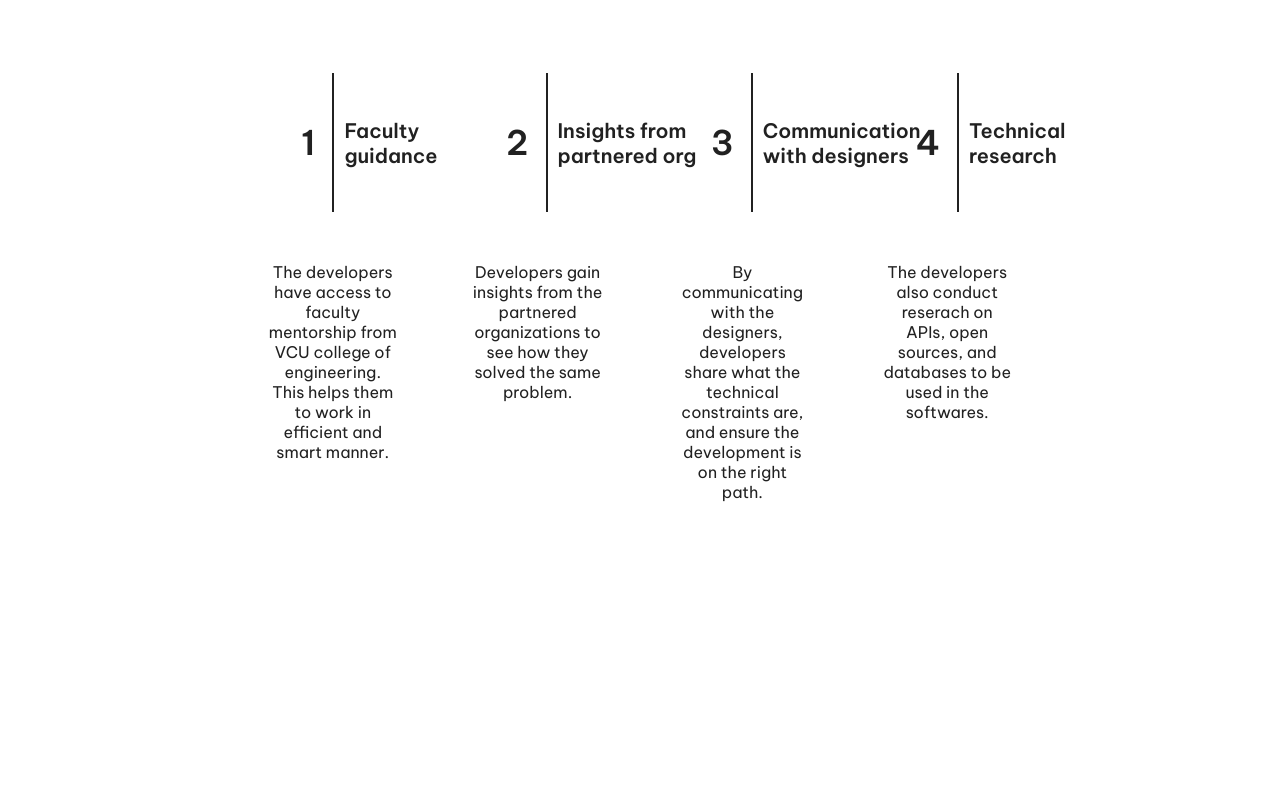
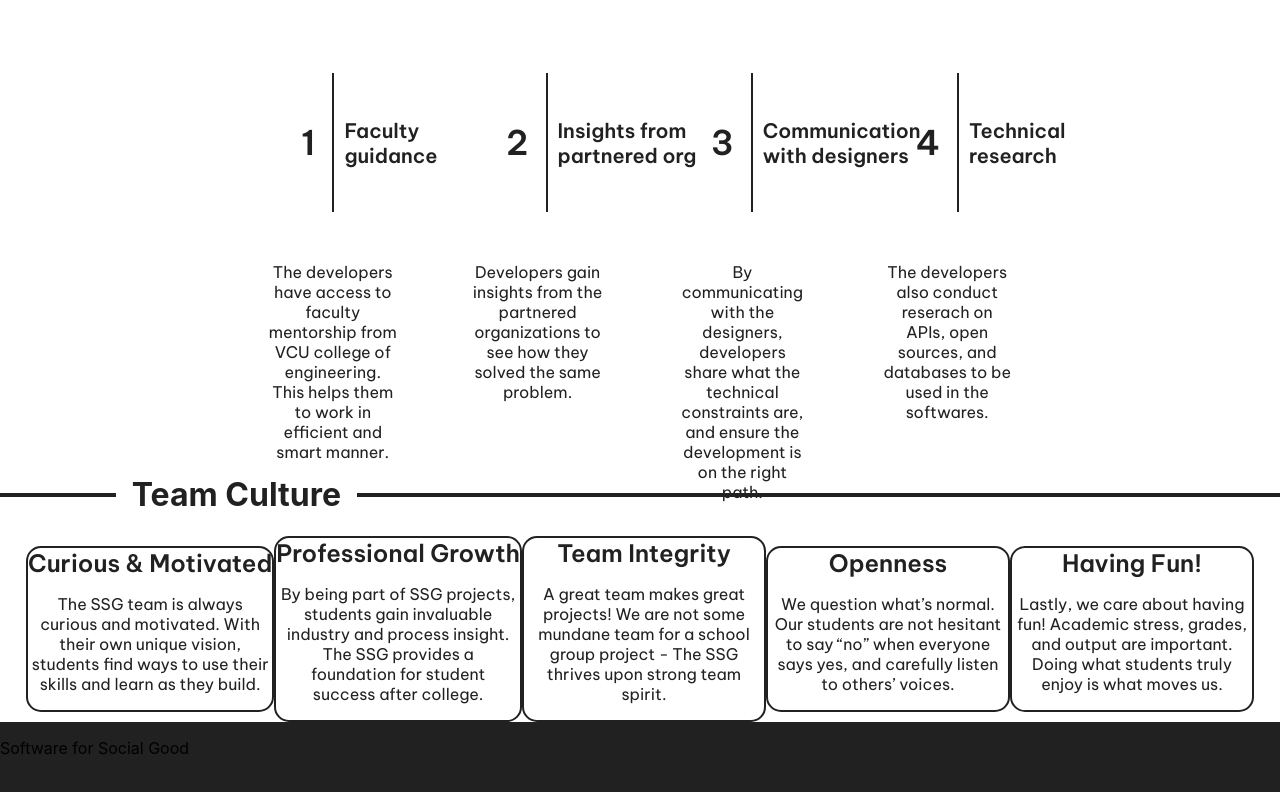
Before and after one commit to vcu-ssg/software-for-social-good-website, a Next.js app: page /about in a window 1280 px wide. Shown: the part 1931-2723 px from the top of the page. Before the commit the page ends 2433 px from the top, so only its background shows below. Built offline with nearby package versions, Linux system fonts and the light colour scheme.

Commit message:
Refactored and Reformatted the StudentVoices.js and nearly completed the About page without the pictures

```diff
--- a/components/Footer.js
+++ b/components/Footer.js
@@ -4,10 +4,8 @@
 {
 
     return(
-        <div>
-            <nav className={ styles.footer }>
-
-            </nav>
+        <div className={ styles.container }>
+            <p>Software for Social Good</p>
         </div>
     )
 }
--- /dev/null
+++ b/components/PageDividerTitle.js
@@ -0,0 +1,18 @@
+import styles from '../styles/PageDividerTitle.module.css'
+
+const PageDividerTitle = (props) =>
+{
+    return(
+        <div className={ styles.container }>
+            <div className={ styles.lineLeft }/>
+            <div className={ styles.headerContainer }>
+                <h1 className= { styles.headerTitle }>{ props.text }</h1>
+            </div>
+            <div className={ styles.lineRight }/>
+        </div>
+    )
+}
+
+
+
+export default PageDividerTitle;
--- a/pages/about.js
+++ b/pages/about.js
@@ -3,6 +3,8 @@
 import Navbar from "../components/Navbar";
 import styles from "../styles/About.module.css"
 import CardMembers from "../components/CardMembers";
+import PageDividerTitle from "../components/PageDividerTitle";
+import Footer from "../components/Footer";
 
 const developersTeam = [
     {
@@ -52,6 +54,29 @@
         orderNumber: 4,
         operationTitle: "Technical\nresearch",
         operationDesc: "The developers also conduct reserach on APIs, open sources, and databases to be used in the softwares."
+    }
+]
+
+const teamCulture = [
+    {
+        cardTitle: "Curious & Motivated",
+        cardDesc: "The SSG team is always curious and motivated. With their own unique vision, students find ways to use their skills and learn as they build."
+    },
+    {
+        cardTitle: "Professional Growth",
+        cardDesc: "By being part of SSG projects, students gain invaluable industry and process insight. The SSG provides a foundation for student success after college."
+    },
+    {
+        cardTitle: "Team Integrity",
+        cardDesc: "A great team makes great projects! We are not some mundane team for a school group project - The SSG thrives upon strong team spirit."
+    },
+    {
+        cardTitle: "Openness",
+        cardDesc: "We question what’s normal. Our students are not hesitant to say “no” when everyone says yes, and carefully listen to others’ voices."
+    },
+    {
+        cardTitle: "Having Fun!",
+        cardDesc: "Lastly, we care about having fun! Academic stress, grades, and output are important. Doing what students truly enjoy is what moves us."
     }
 ]
 
@@ -118,7 +143,19 @@
                             )
                         })}
                     </div>
+                    <PageDividerTitle text="Team Culture"/>
                 </div>
+                <div className= { styles.teamCultureSection }>
+                        {teamCulture.map((card) => {
+                            return(
+                                <div className={ styles.teamCultureCard }>
+                                    <h7 className={ styles.teamCultureHeader }> { card.cardTitle } </h7>
+                                    <p className={ styles.teamCultureDesc }> { card.cardDesc } </p>
+                                </div>
+                            )
+                        })}
+                </div>
+                <Footer/>
             </div>
         </div>
     )
--- a/pages/forstudents.js
+++ b/pages/forstudents.js
@@ -1,6 +1,6 @@
 import Navbar from "../components/Navbar";
 import ForStudentsLanding from "../components/ForStudentsLanding";
-import StudentVoices from "../components/StudentVoices";
+import PageDividerTitle from "../components/PageDividerTitle";
 
 export default function forstudents()
 {
@@ -8,7 +8,7 @@
         <div>
             <Navbar/>
             <ForStudentsLanding/>
-            <StudentVoices/>
+            <PageDividerTitle text="Student Voices"/>
         </div>
     )
 }
--- a/styles/About.module.css
+++ b/styles/About.module.css
@@ -192,3 +192,47 @@
     text-align: center;
     color: #212121;
 }
+
+.teamCultureSection {
+    display: flex;
+    justify-content: center;
+    align-items: center;
+    align-content: center;
+    flex-wrap: wrap;
+}
+
+.teamCultureHeader {
+    font-family: 'Be Vietnam Pro';
+    font-style: normal;
+    font-weight: 600;
+    font-size: 24px;
+    line-height: 30px;
+    display: flex;
+    align-items: center;
+    text-align: center;
+    white-space: nowrap;
+
+    color: #212121;
+}
+
+.teamCultureCard {
+    display: flex;
+    flex-direction: column;
+    align-items: center; /* Requires display: flex and it will move all the elements to the middle horizontally */
+    border: 2px solid #212121;
+    border-radius: 15px;
+    width: min-content;
+}
+
+.teamCultureDesc {
+
+    width: 15em;
+
+    font-family: 'Be Vietnam Pro';
+    font-style: normal;
+    font-weight: 300;
+    font-size: 16px;
+    text-align: center;
+
+    color: #212121;
+}
--- a/styles/Footer.module.css
+++ b/styles/Footer.module.css
@@ -1,8 +1,12 @@
+.container {
+    display: flex;
+    width: 100%;
+    height: 20rem;
+    background: #212121;
+}
+
 .footer {
-    width: 100%;
     background: #212121;
-    position: relative;
-    height: 244px;
     left: 0%;
     right: 0%;
     bottom: 0;
--- /dev/null
+++ b/styles/PageDividerTitle.module.css
@@ -0,0 +1,32 @@
+.container {
+    display: flex;
+    align-items: center;
+}
+
+.lineLeft {
+    width: 10%;
+    height: 1px;
+
+    /* "Kian's Age" black */
+    border: 2px solid #212121;
+}
+
+.lineRight {
+
+    /* "Kian's Age" black */
+    width: 80%;
+    height: 1px;
+    border: 2px solid #212121;
+}
+
+.headerContainer {
+    width: fit-content;
+    white-space: nowrap; /* white-space nowrap causes the h1, h2, h3, and etc to go all on one line */
+    padding-left: 1em;
+    padding-right: 1em;
+}
+
+.headerTitle{
+
+    color: #212121;
+}
```
Also changed, not shown: components/StudentVoices.js (deleted, +0 -18 lines), styles/StudentVoices.module.css (deleted, +0 -56 lines).
